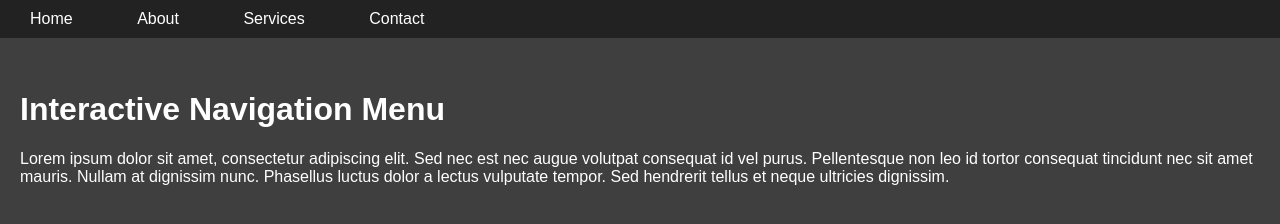
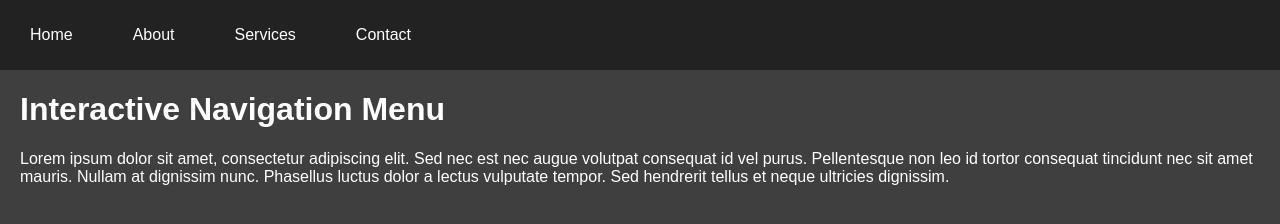
Before and after one commit to gowthambangera2/PRODIGY_WD_01, a plain HTML site: page index.html in a window 1280 px wide. Drawn offline with Linux system fonts and the light colour scheme.

Commit message:
styles.css

```diff
--- a/styles.css
+++ b/styles.css
@@ -8,6 +8,9 @@ body {
 .navbar {
     position: fixed;
     top: 0;
+    height: 50px;
+    display: flex;
+    align-items: center;
     left: 0;
     width: 100%;
     background-color: #222222;
```
